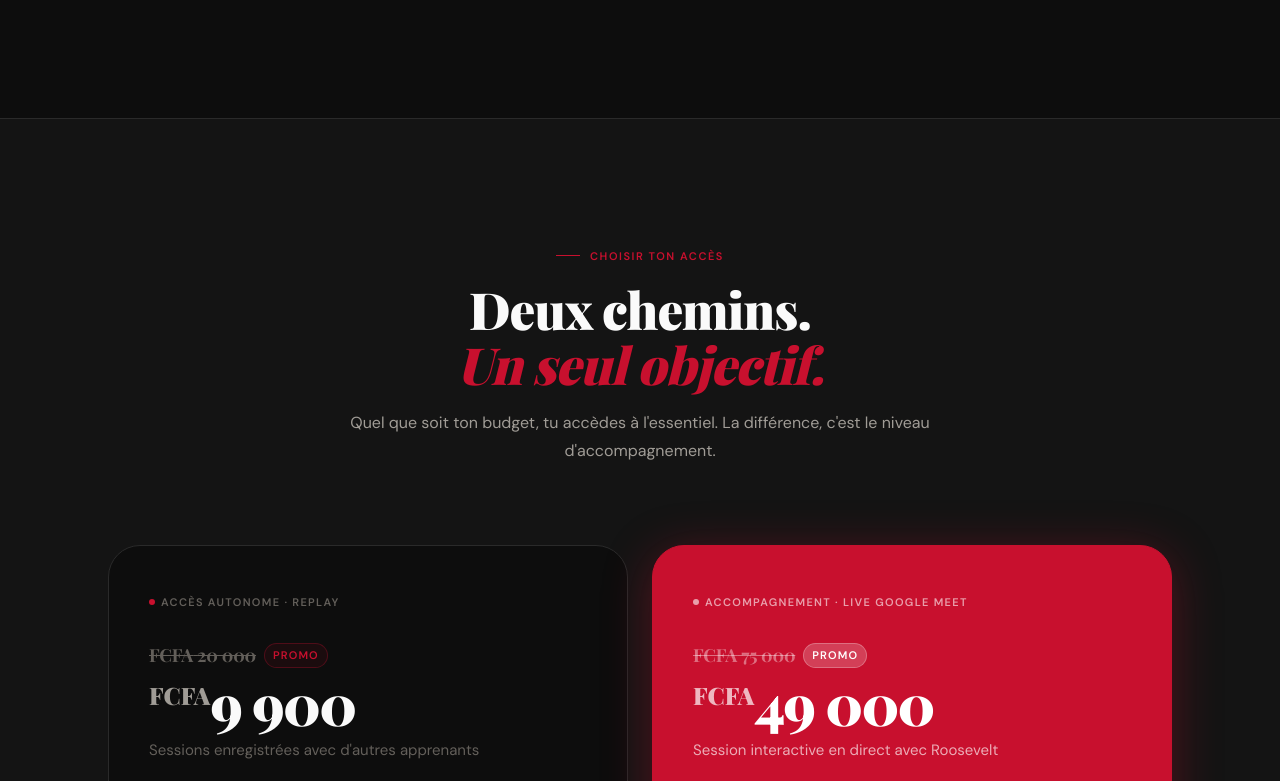
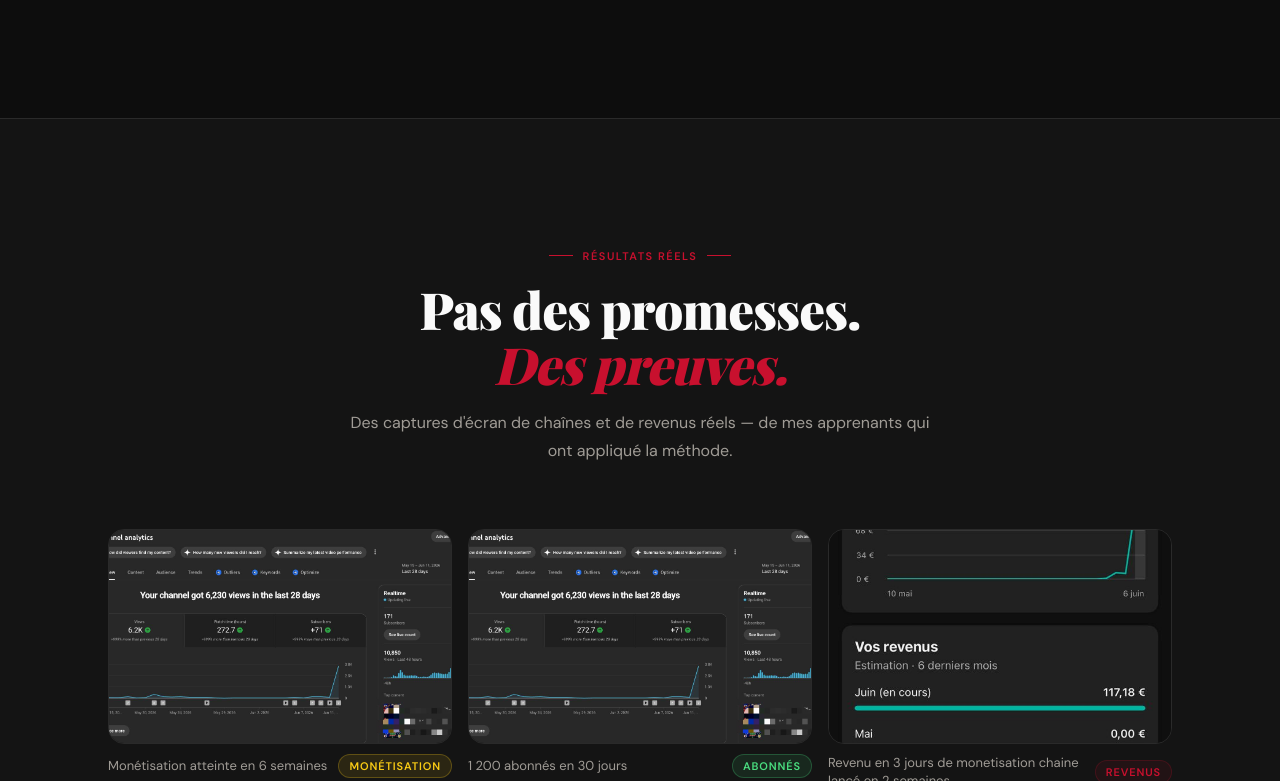
Before and after one commit to rosby17/roosevelt-formation, a Next.js app: page / in a window 1280 px wide. Shown: the part 4299-5080 px from the top of the page. Built offline with nearby package versions, Linux system fonts and the light colour scheme; a web font is replaced by a local one.

Commit message:
fix: ajout Preuves dans page.tsx — section manquante

```diff
--- a/src/app/page.tsx
+++ b/src/app/page.tsx
@@ -3,6 +3,7 @@ import Hero from "@/components/Hero";
 import About from "@/components/About";
 import Programme from "@/components/Programme";
 import Prerequis from "@/components/Prerequis";
+import Preuves from "@/components/Preuves";
 import Offres from "@/components/Offres";
 import Resultats from "@/components/Resultats";
 import Faq from "@/components/Faq";
@@ -16,6 +17,7 @@ export default function Home() {
       <About />
       <Programme />
       <Prerequis />
+      <Preuves />
       <Offres />
       <Resultats />
       <Faq />
```
